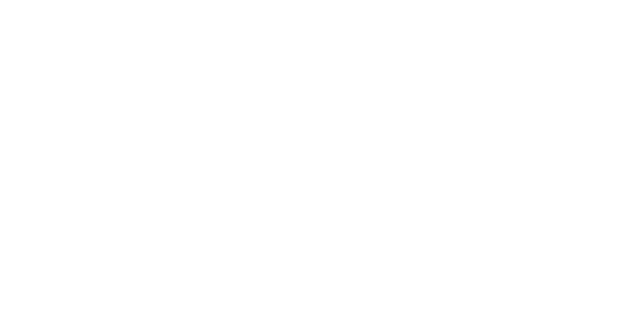
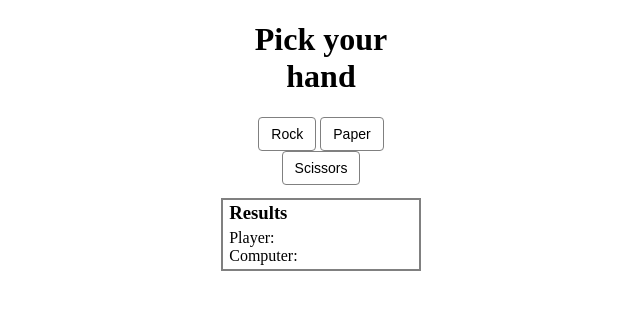
Before and after one commit to snakecase/rock-paper-scissors, a plain HTML site: page index.html in a window 1280 px wide. Shown: the whole page, without its empty margins (319-959 px from the left). Drawn offline with Linux system fonts and the light colour scheme.

Commit message:
Replace double quotes with single ones

```diff
--- a/index.html
+++ b/index.html
@@ -2,12 +2,23 @@
 <html>
 
 <head>
-    <meta charset="UTF-8">
-    <title>Rock-paper-scissors</title>
+  <meta charset='UTF-8'>
+  <title>Rock-paper-scissors</title>
+  <link href='style.css' rel='stylesheet'>
 </head>
 
 <body>
-
+  <div class='buttons-div'>
+    <h1>Pick your hand</h1>
+    <button class='rock'>Rock</button>
+    <button class='paper'>Paper</button>
+    <button class='scissors'>Scissors</button>
+  </div>
+  <div class='results-div'>
+    <h3>Results</h3>
+    <p class='user-result-p'>Player:</p>
+    <p class='computer-result-p'>Computer:</p>
+  </div>
 </body>
 
 <script src='script.js'></script>
```
